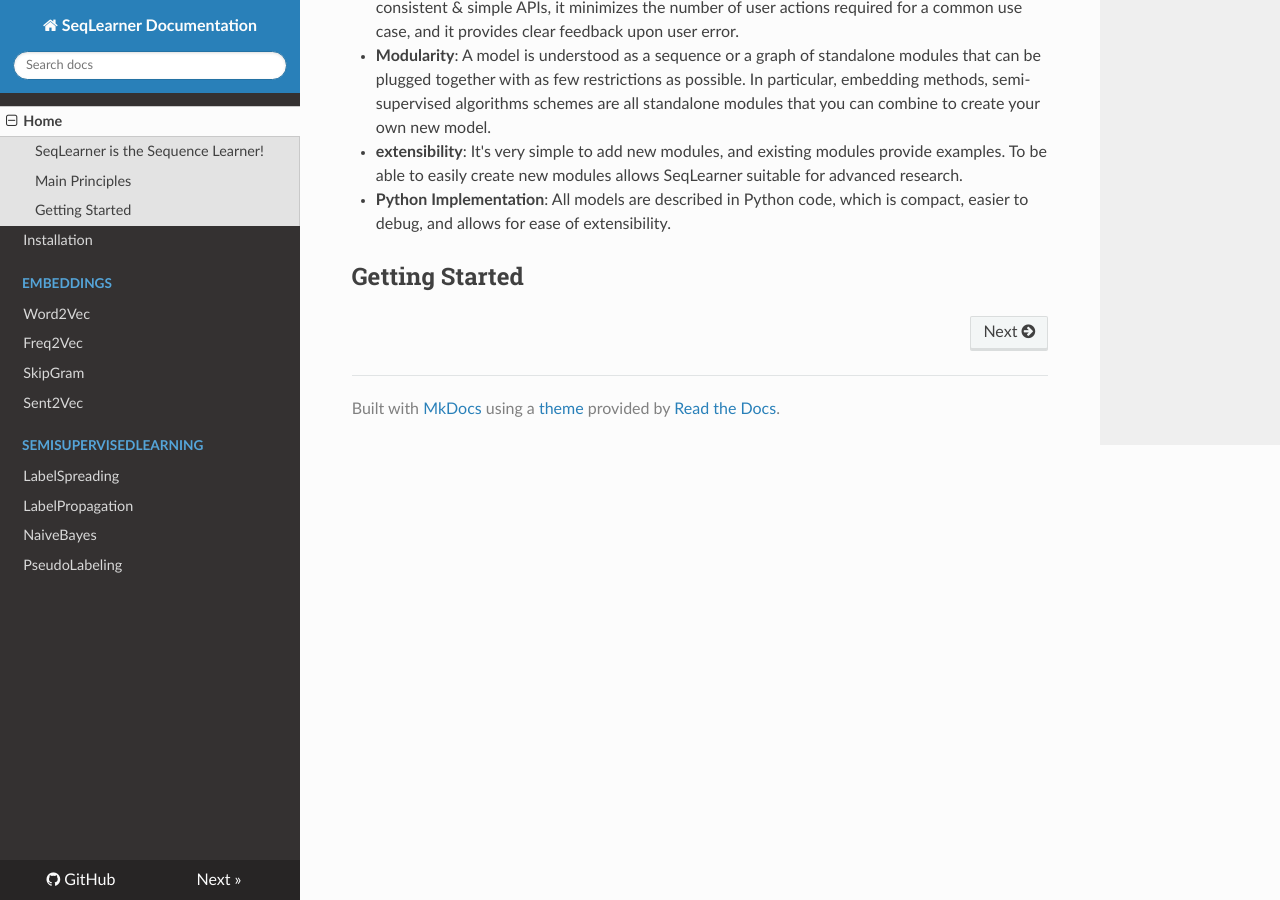
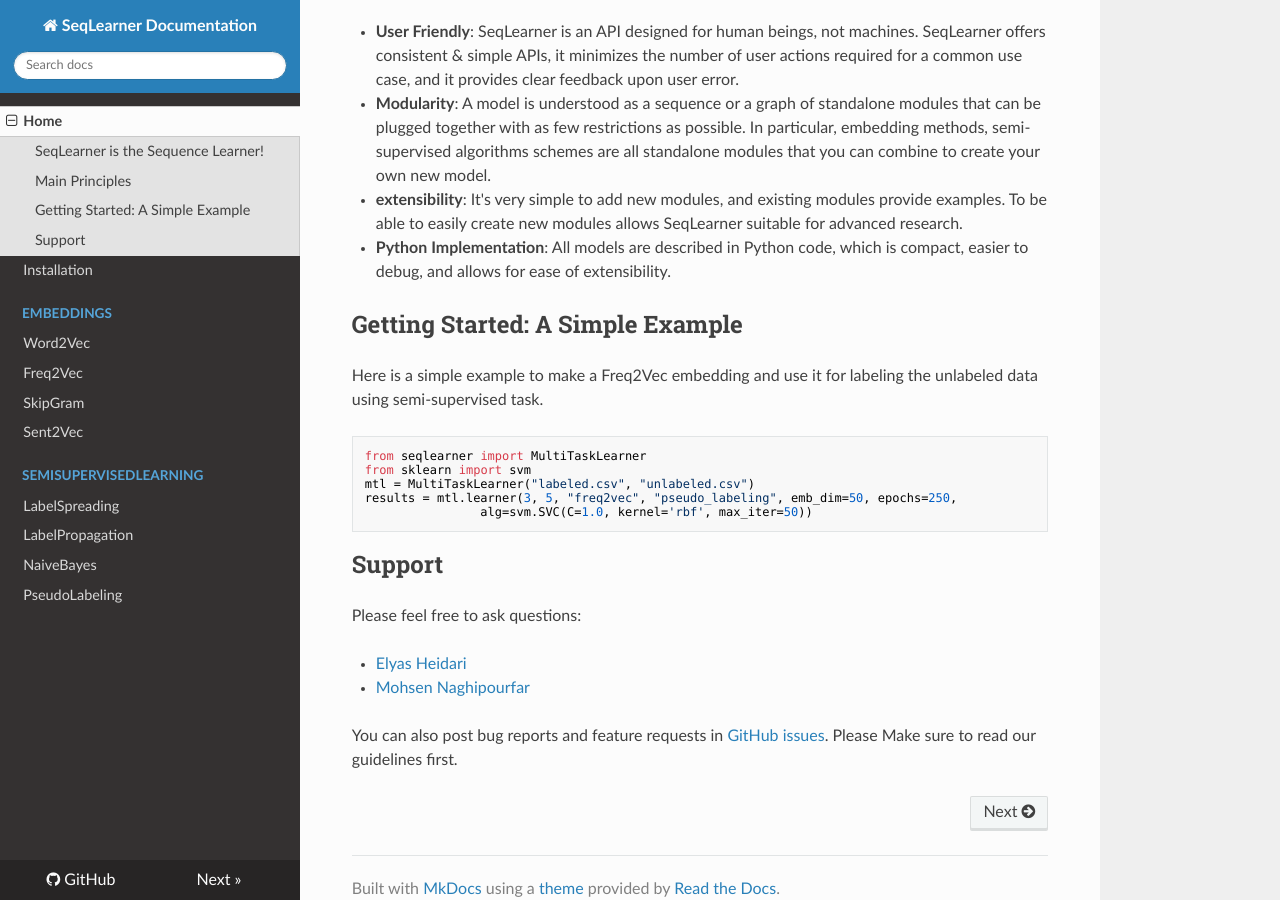
Before and after one commit to EliHei/SeqLearn, an MkDocs documentation site: the page built from docs/index.md, in a window 1280 px wide and 900 px high, scrolled down 827 px. Built offline with MkDocs 1.6.1, drawn with Linux system fonts in a browser that asks for light colours; nearby versions of some CDN libraries.

Commit message:
Add All necessary pages

````diff
--- a/docs/index.md
+++ b/docs/index.md
@@ -19,4 +21,22 @@ SeqLearner has some main principles:
 
 - __Python Implementation__: All models are described in Python code, which is compact, easier to debug, and allows for ease of extensibility.
 
-## Getting Started
+## Getting Started: A Simple Example
+Here is a simple example to make a Freq2Vec embedding and use it for labeling the unlabeled data using semi-supervised task.
+
+```python
+from seqlearner import MultiTaskLearner
+from sklearn import svm
+mtl = MultiTaskLearner("labeled.csv", "unlabeled.csv")
+results = mtl.learner(3, 5, "freq2vec", "pseudo_labeling", emb_dim=50, epochs=250,
+                alg=svm.SVC(C=1.0, kernel='rbf', max_iter=50))
+```
+
+## Support
+Please feel free to ask questions:
+
+- [Elyas Heidari](mailto:almasmadani@gmail.com)
+
+- [Mohsen Naghipourfar](mailto:mn7697np@gmail.com)
+
+You can also post bug reports and feature requests in [GitHub issues](https://github.com/EliHei/SeqLearn/issues). Please Make sure to read our guidelines first.
````
Also changed, not shown: other parts of docs/index.md (+2 -0 lines), docs/installation.md (added, +47 -0 lines), docs/SemiSupervisedLearning/label_propagation.md (added), docs/SemiSupervisedLearning/label_spreading.md (added), docs/SemiSupervisedLearning/naive_bayes.md (added), docs/SemiSupervisedLearning/pseudo_labeling.md (added).
